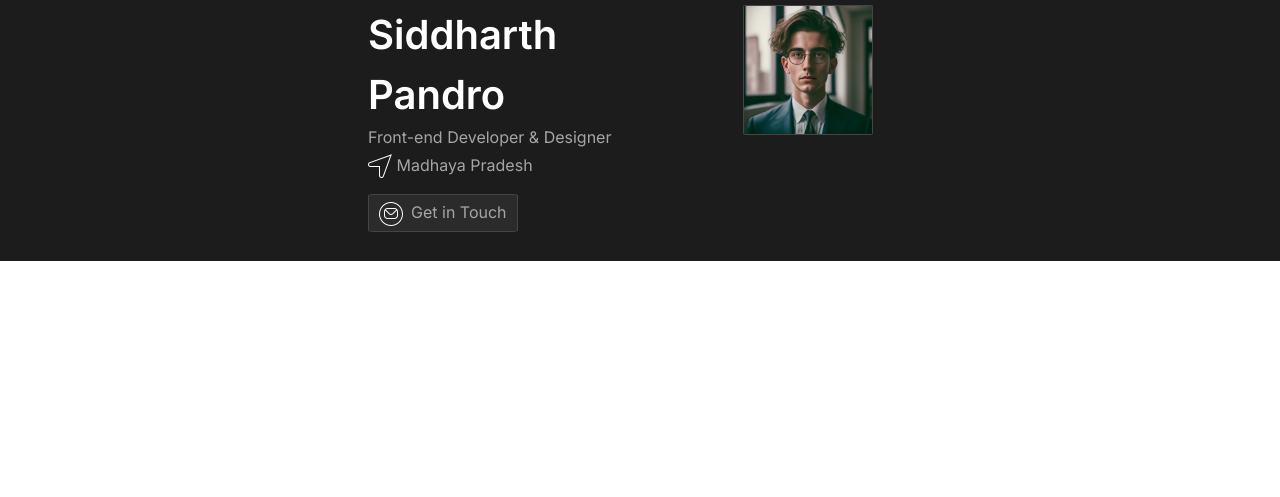
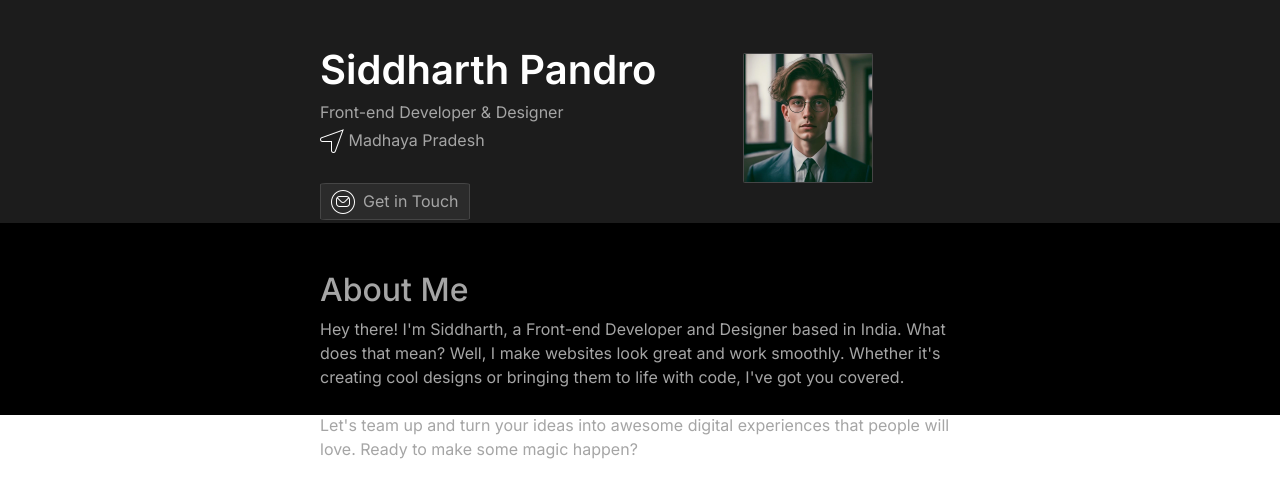
Before and after one commit to sidhrthh/Siddharth-Site-s, a plain HTML site: page index.html in a window 1280 px wide. Shown: the part 97-594 px from the top of the page. Drawn offline with nearby package versions, Linux system fonts and the light colour scheme.

Commit message:
some update & about me

```diff
--- a/index.html
+++ b/index.html
@@ -40,15 +40,25 @@
     <!-- hero section -->
     <div class="row">
       <div class="col-sm-7 left-profile-item ">
-        <p class="name mb-0 ms-5">Siddharth Pandro</p>
-        <p class="skill mb-1 ms-5">Front-end Developer & Designer</p>
-        <p class="location ms-5"><img src="icons/location-arrow.png" alt="location"> <span>Madhaya Pradesh</span></p>
+        <p class="name mb-0 ">Siddharth Pandro</p>
+        <p class="skill mb-1 ">Front-end Developer & Designer</p>
+        <p class="location "><img src="icons/location-arrow.png" alt="location"> <span>Madhaya Pradesh</span></p>
       </div>
-      <div class="col-sm-5 right-profile-iten ps-5">
+      <div class="col-sm-5 right-profile-iten ps-5 mt-5">
         <img src="Profile img.webp" alt="profile-img" width="60%">
       </div>
     </div>
-   <a class="ms-5" href="#"><button class="get-in-touch"><img src="icons/circle-envelope.png" alt="email-icon"><span class="ms-2">Get in Touch</span></button> </a>
+   <a class="" href="#"><button class="get-in-touch"><img src="icons/circle-envelope.png" alt="email-icon"><span class="ms-2">Get in Touch</span></button> </a>
+  </div>
+
+<!-- About Section -->
+<div class="about-me">
+  <h2 class="card-title pt-5">About Me</h2>
+  <div class="">
+    Hey there! I'm Siddharth, a Front-end Developer and Designer based in India. What does that mean? Well, I make websites look great and work smoothly. Whether it's creating cool designs or bringing them to life with code, I've got you covered.<br><br>
+    Let's team up and turn your ideas into awesome digital experiences that people will love. Ready to make some magic happen?  </div>
+</div>
+
     <!-- Option 1: Bootstrap Bundle with Popper -->
     <script src="https://cdn.jsdelivr.net/npm/bootstrap@5.0.2/dist/js/bootstrap.bundle.min.js"
       integrity="sha384-MrcW6ZMFYlzcLA8Nl+NtUVF0sA7MsXsP1UyJoMp4YLEuNSfAP+JcXn/tWtIaxVXM"
--- a/moblie.css
+++ b/moblie.css
@@ -1,6 +1,6 @@
 @media (min-width: 410px) and (max-width: 900px) {
     .hero-section{
-        height: 100vw;
+        height: 120vw;
         padding-left: 7%;
         padding-right: 7%;
         padding-top: 2%;
@@ -9,7 +9,14 @@
      margin-left:60px;
     }
     .get-in-touch{
-        width: 80%;
+        width: 100%;
         margin-top: 15px;
     }
+
+    /* About me */
+    .about-me{
+    padding-left: 10%;
+    padding-right: 10%;
+    height: 75vw;
     }
+}
--- a/style.css
+++ b/style.css
@@ -4,7 +4,7 @@
 }
 
 .hero-section{
-    height: 28vw;
+    height: 25vw;
     padding-left: 25%;
     padding-right: 25%;
     padding-top: 2%;
@@ -33,6 +33,7 @@
     font-size: 2.5rem;
     font-weight: 600;
     color: #fff;
+    margin-top: 35px;
 
 }
 .right-profile-iten img{
@@ -51,3 +52,12 @@ transition: 0.1em;
 .get-in-touch:hover{
     background-color:rgb(23, 23, 23);
 }
+/* About me */
+.about-me{
+    height: 15vw;
+    padding-left: 25%;
+    padding-right: 25%;
+    background-color: #000;
+    color: rgb(165, 165, 165);
+
+}
```
